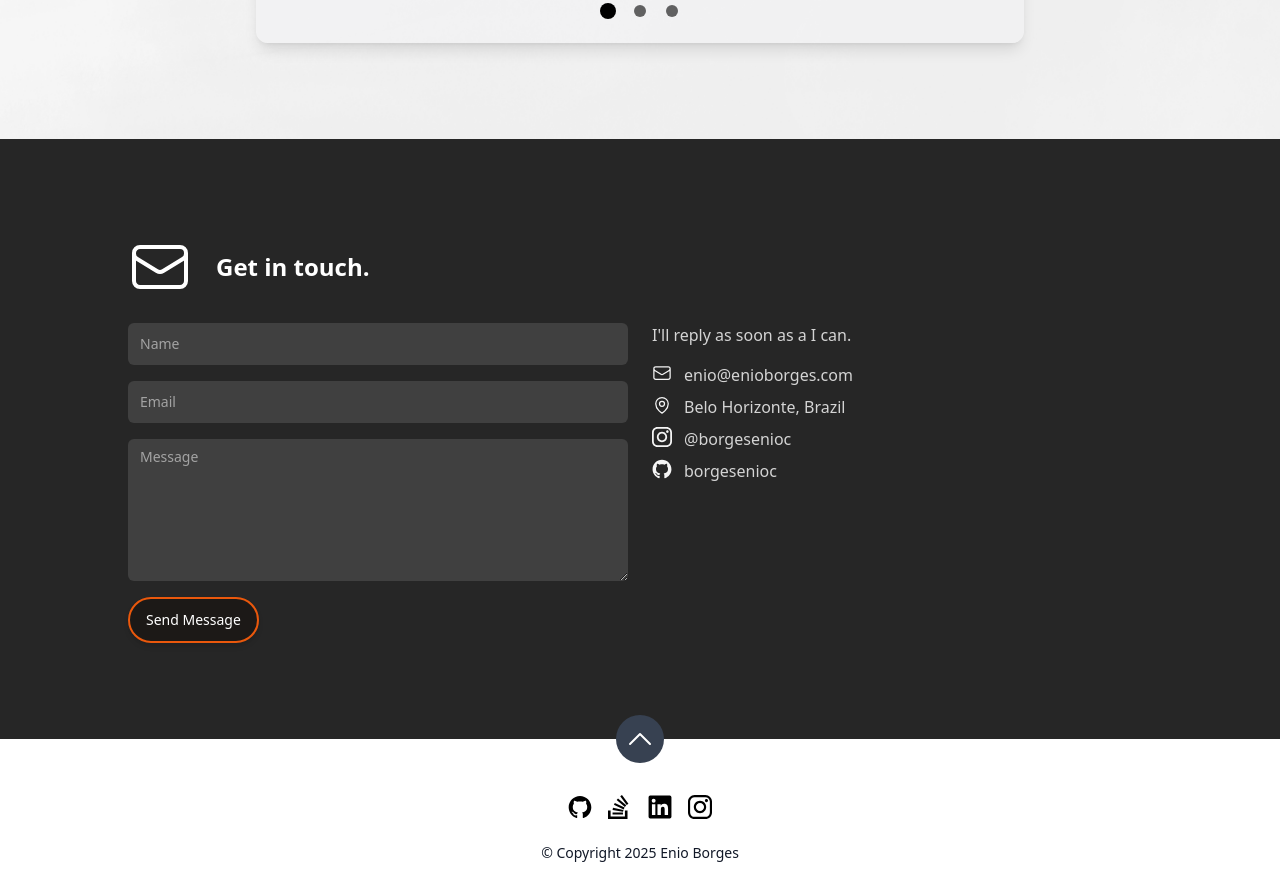
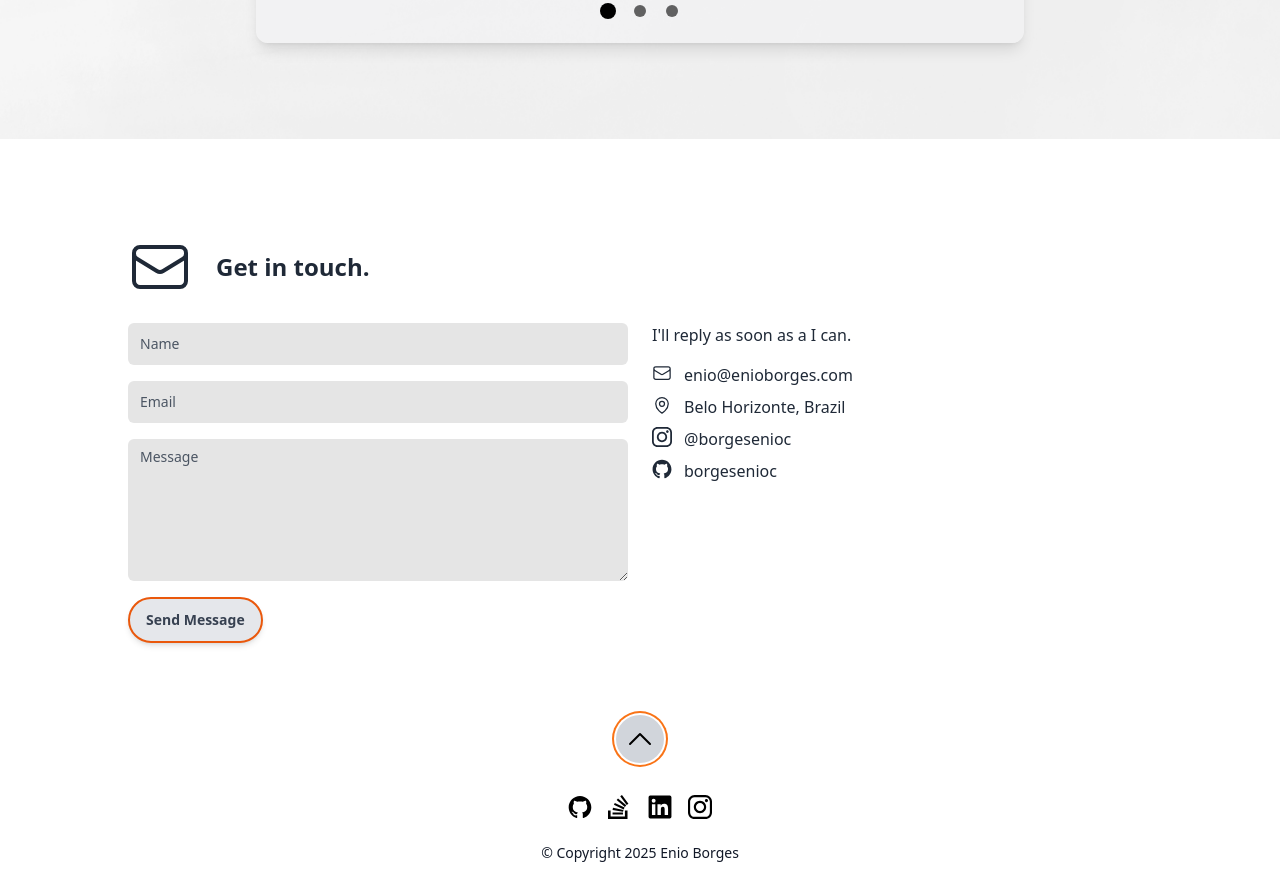
Before and after one commit to borgesenioc/react-resume-enio, a Next.js app: page / in a window 1280 px wide. Shown: the part 4140-5035 px from the top of the page. Built offline with nearby package versions, Linux system fonts and the light colour scheme.

Commit message:
Add white background to contact elements

```diff
--- a/src/components/Sections/Contact/ContactForm.tsx
+++ b/src/components/Sections/Contact/ContactForm.tsx
@@ -41,7 +41,7 @@ const ContactForm: FC = memo(() => {
   );
 
   const inputClasses =
-    'bg-neutral-700 border-0 focus:border-0 focus:outline-none focus:ring-1 focus:ring-orange-600 rounded-md placeholder:text-neutral-400 placeholder:text-sm text-neutral-200 text-sm';
+    'bg-neutral-200 border-0 focus:border-0 focus:outline-none focus:ring-1 focus:ring-orange-600 rounded-md placeholder:text-gray-600 placeholder:text-sm text-neutral-200 text-sm';
 
   return (
     <form className="grid min-h-[320px] grid-cols-1 gap-y-4" method="POST" onSubmit={handleSendMessage}>
@@ -66,8 +66,7 @@ const ContactForm: FC = memo(() => {
       />
       <button
         aria-label="Submit contact form"
-        className="w-max rounded-full border-2 border-orange-600 bg-stone-900 px-4 py-2 text-sm font-medium text-white shadow-md outline-none hover:bg-stone-800 focus:ring-2 focus:ring-orange-600 focus:ring-offset-2 focus:ring-offset-stone-800"
-        type="submit">
+        className="w-max rounded-full border-2 border-orange-600 bg-gray-200 px-4 py-2 text-sm font-bold text-gray-700 shadow-md outline-none hover:bg-gray-400 focus:ring-2 focus:ring-orange-600 focus:ring-offset-2 focus:ring-offset-gray-700/80"        type="submit">
         Send Message
       </button>
     </form>
--- a/src/components/Sections/Contact/index.tsx
+++ b/src/components/Sections/Contact/index.tsx
@@ -26,19 +26,19 @@ const ContactValueMap: Record<ContactType, ContactValue> = {
 const Contact: FC = memo(() => {
   const {headerText, description, items} = contact;
   return (
-    <Section className="bg-neutral-800" sectionId={SectionId.Contact}>
+    <Section className="bg-white" sectionId={SectionId.Contact}>
       <div className="flex flex-col gap-y-6">
         <div className="flex flex-col gap-6 md:flex-row md:items-center">
-          <EnvelopeIcon className="hidden h-16 w-16 text-white md:block" />
-          <h2 className="text-2xl font-bold text-white">{headerText}</h2>
+          <EnvelopeIcon className="hidden h-16 w-16 text-gray-800 md:block" />
+          <h2 className="text-2xl font-bold text-gray-800">{headerText}</h2>
         </div>
         <div className="grid grid-cols-1 gap-6 md:grid-cols-2">
           <div className="order-2 col-span-1 md:order-1 ">
             <ContactForm />
           </div>
           <div className="order-1 col-span-1 flex flex-col gap-y-4 md:order-2">
-            <p className="prose leading-6 text-neutral-300">{description}</p>
-            <dl className="flex flex-col space-y-4 text-base text-neutral-500 sm:space-y-2">
+            <p className="prose leading-6 text-gray-800">{description}</p>
+            <dl className="flex flex-col space-y-4 text-base text-gray-800 sm:space-y-2">
               {items.map(({type, text, href}) => {
                 const {Icon, srLabel} = ContactValueMap[type];
                 return (
@@ -47,12 +47,12 @@ const Contact: FC = memo(() => {
                     <dd className="flex items-center">
                       <a
                         className={classNames(
-                          '-m-2 flex rounded-md p-2 text-neutral-300 hover:text-orange-500 focus:outline-none focus:ring-2 focus:ring-orange-500',
+                          '-m-2 flex rounded-md p-2 text-gray-800 hover:text-orange-500 focus:outline-none focus:ring-2 focus:ring-orange-500',
                           {'hover:text-white': href},
                         )}
                         href={href}
                         target="_blank">
-                        <Icon aria-hidden="true" className="h-4 w-4 flex-shrink-0 text-neutral-100 sm:h-5 sm:w-5" />
+                        <Icon aria-hidden="true" className="h-4 w-4 flex-shrink-0 text-gray-800 sm:h-5 sm:w-5" />
                         <span className="ml-3 text-sm sm:text-base">{text}</span>
                       </a>
                     </dd>
--- a/src/components/Sections/Footer.tsx
+++ b/src/components/Sections/Footer.tsx
@@ -10,9 +10,9 @@ const Footer: FC = memo(() => (
   <div className="relative bg-white px-4 pb-6 pt-12 sm:px-8 sm:pb-8 sm:pt-14">
     <div className="absolute inset-x-0 -top-4 flex justify-center sm:-top-6">
       <a
-        className="rounded-full bg-gray-700 p-1 ring-white ring-offset-2 ring-offset-gray-700/80 focus:outline-none focus:ring-2 sm:p-2"
+        className="rounded-full bg-gray-300 p-1 ring-2 ring-orange-500 ring-offset-2 focus:outline-none focus:ring-2 sm:p-2"
         href={`/#${SectionId.Hero}`}>
-        <ChevronUpIcon className="h-6 w-6 text-white bg-gray-700 sm:h-8 sm:w-8" />
+        <ChevronUpIcon className="h-6 w-6 text-black bg-gray-300 sm:h-8 sm:w-8" />
       </a>
     </div>
     <div className="flex flex-col items-center gap-y-6">
```
